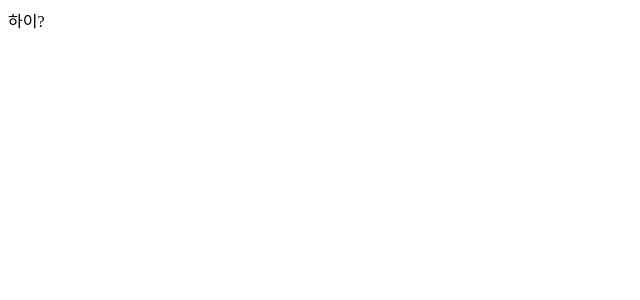
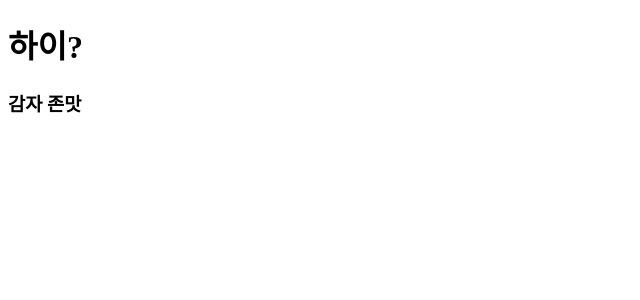
Before and after one commit to antlikelion/nomad-react, a React (Create React App) app: page / in a window 1280 px wide. Shown: the top 300 px of the page, without its empty margins (0-640 px from the left). Built offline with nearby package versions, Linux system fonts and the light colour scheme.

Commit message:
리액트는 App컴포넌트를 렌더링하고 나머지 컴포넌트들은 App컴포넌트의 하위에 속한다

```diff
--- a/src/App.js
+++ b/src/App.js
@@ -1,9 +1,11 @@
 import React from 'react';
+import Potato from './Potato'
 
 function App() {
   return (
     <div className="App">
-      하이?
+      <h1>하이?</h1>
+      <Potato />
     </div>
   );
 }
--- /dev/null
+++ b/src/Potato.js
@@ -0,0 +1,10 @@
+import React from 'react'
+// 컴포넌트를 작성할 때마다 import해줘야 함
+// jsx를 인식하기 위해 꼭 필요하다고 함
+
+// 컴포넌트는 대문자로 시작
+function Potato() {
+    return <h3>감자 존맛</h3>
+}
+
+export default Potato;
```
